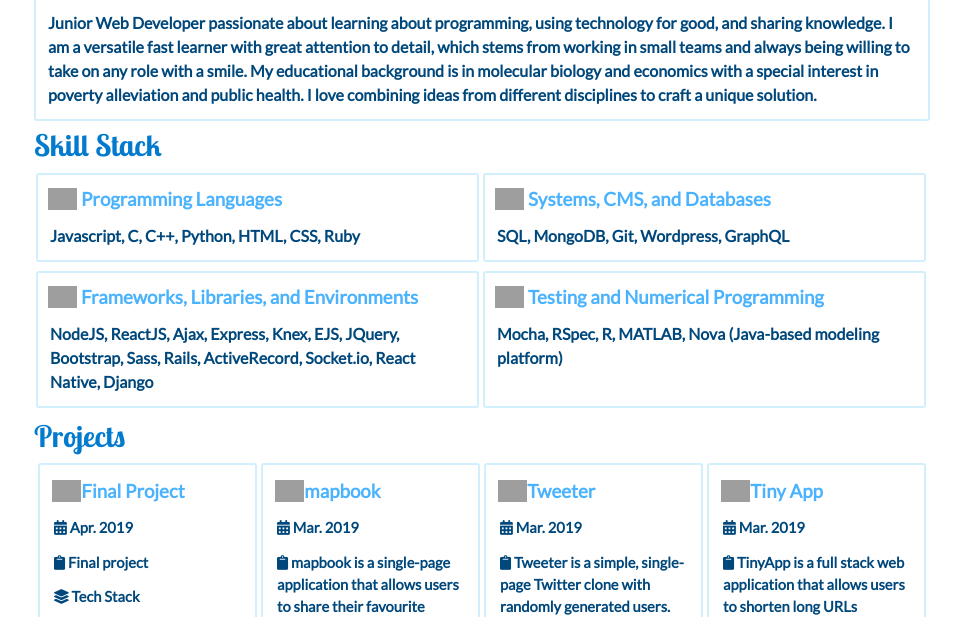
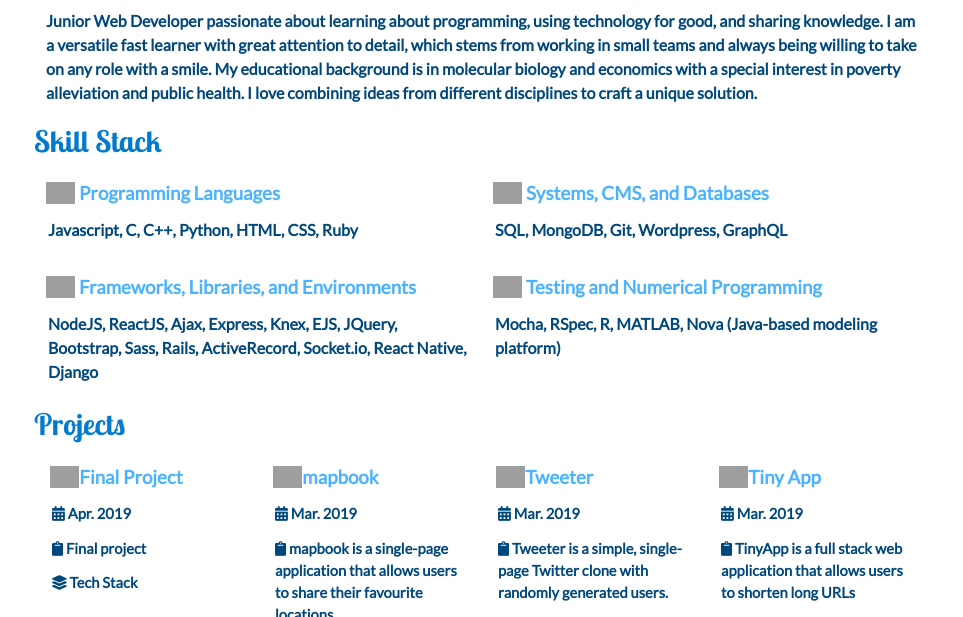
Before and after one commit to bonitac/bonitac.github.io, a plain HTML site: page index.html in a window 1280 px wide. Shown: the part 171-788 px from the top of the page, without its empty margins (158-1121 px from the left). Drawn offline with nearby package versions, Linux system fonts and the light colour scheme; grey boxes are pictures that could not be loaded.

Commit message:
no borders

```diff
--- a/styles.css
+++ b/styles.css
@@ -78,7 +78,7 @@ h5{
 
 
 div {
-  border-style: double;
+  /* border-style: double; */
   border-width: 2px;
   border-radius: 3px;
   border-color: rgb(209, 239, 253);
```
